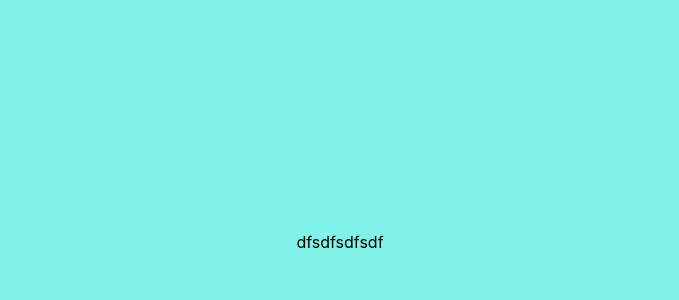
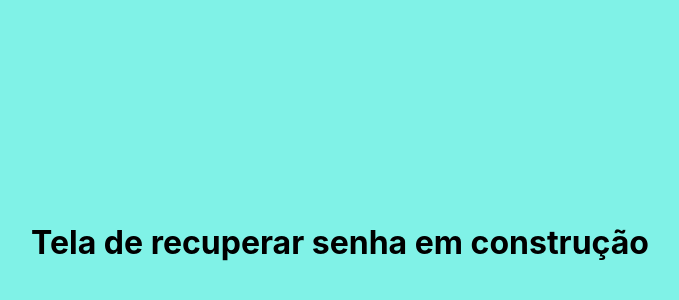
Before and after one commit to Rinogahr/verbinho-app, a React (Create React App) app: page /recSenha in a window 1280 px wide. Shown: the part 158-458 px from the top of the page, without its empty margins (300-979 px from the left). Built offline with nearby package versions, Linux system fonts and the light colour scheme.

Commit message:
dsds
dssds

```diff
--- a/src/app/routers/routers.jsx
+++ b/src/app/routers/routers.jsx
@@ -9,7 +9,7 @@ function RoutersComponent(){
     return(
     <BrowserRouter>
         <Routes>
-            <Route path='/' element={<LoginComponent />}/>
+            <Route path='https://rinogahr.github.io/verbinho-app-site/' element={<LoginComponent />}/>
             <Route path='/cadastro' element={<CadastroComponent />}/>
             <Route path='/recSenha' element={<RecuperarSenhaComponent />}/>
         </Routes>
--- a/src/index.js
+++ b/src/index.js
@@ -1,10 +1,10 @@
 import React from 'react';
 import ReactDOM from 'react-dom/client';
 import { RoutersComponent } from "./app/routers/routers.jsx";
-import App from "./App";
+// import App from "./App";
 
 const root = ReactDOM.createRoot(document.getElementById('root'));
 root.render(
-  <App/>
-  // <RoutersComponent/>
+  // <App/>
+  <RoutersComponent/>
 );
```
Also changed, not shown: 1 other file (tests, documents, lock files or other folders).
